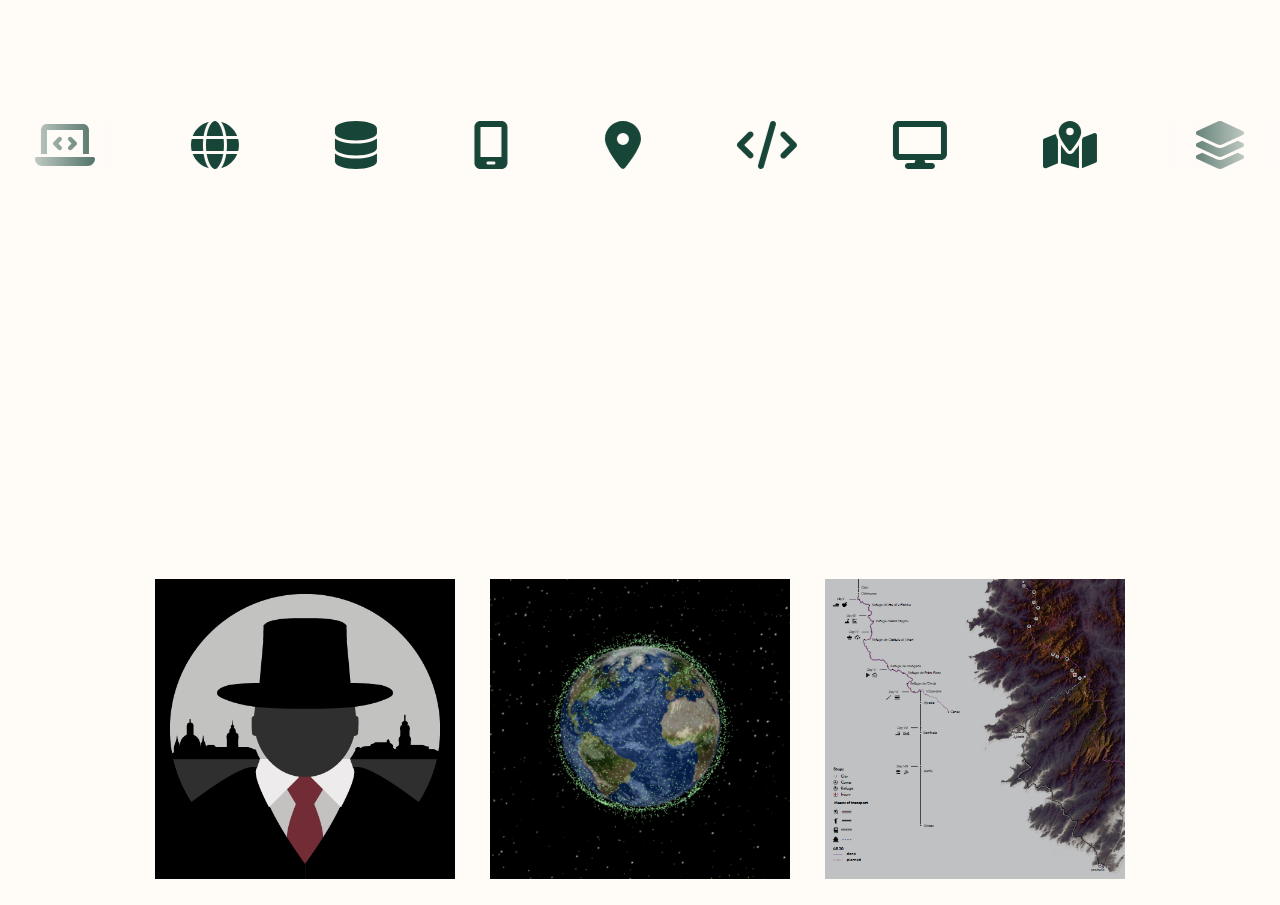
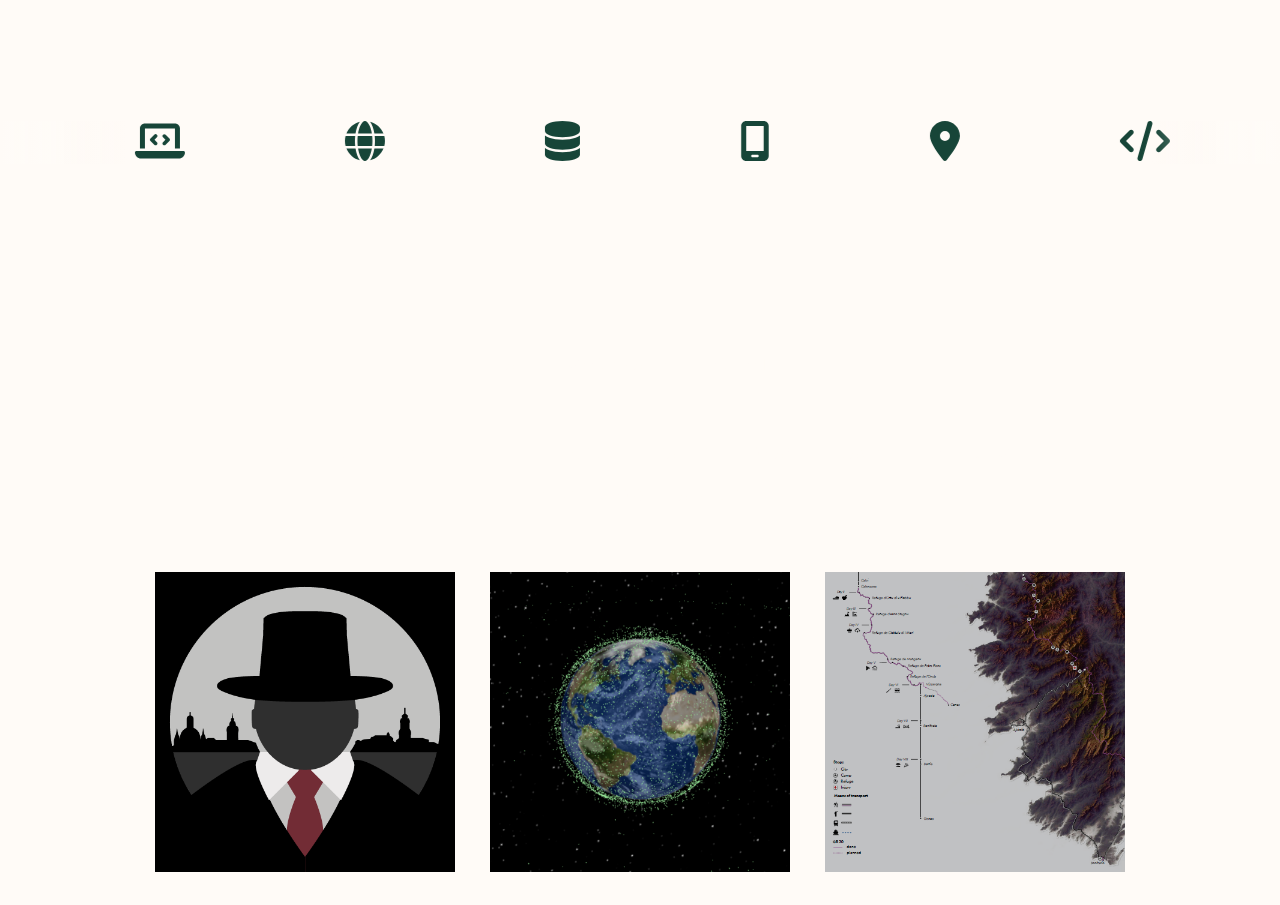
Before and after one commit to janlyczakowski/jan_lyczakowski_portfolio, a React (Create React App) app: page / in a window 1280 px wide. Shown: the part 1443-2348 px from the top of the page. Built offline with nearby package versions, Linux system fonts and the light colour scheme.

Commit message:
icons slider animation corrected

```diff
--- a/src/css/MySkills.module.css
+++ b/src/css/MySkills.module.css
@@ -123,6 +123,7 @@
 @media screen and (min-width: 400px) {
   .icon {
     font-size: 1.5rem;
+    margin-right: 2em;
   }
 }
 
@@ -133,6 +134,7 @@
   }
   .icon {
     font-size: 2rem;
+    margin-right: 2.5em;
   }
 }
 @media screen and (min-width: 630px) {
@@ -149,6 +151,20 @@
   }
 
   .icon {
+    font-size: 2.5rem;
+  }
+}
+@media screen and (min-width: 1000px) {
+  .icon {
+    margin-right: 4em;
+  }
+  .categories_icons {
+    animation: slide 40s infinite linear;
+  }
+}
+
+@media screen and (min-width: 1400px) {
+  .icon {
     font-size: 3rem;
   }
 }
```
